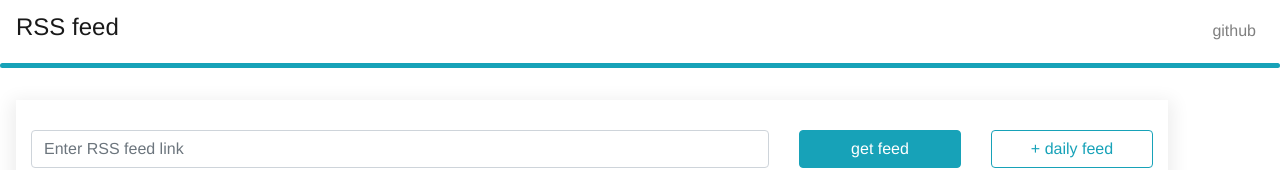
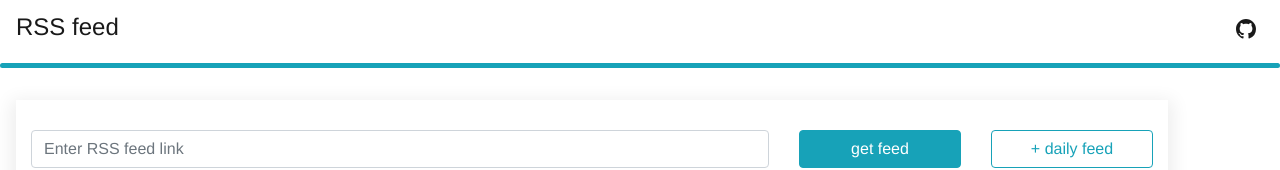
Before and after one commit to anastr0/RSS-feed-aggregator-client, a Vue app: page / in a window 1280 px wide. Shown: the top 170 px of the page. Built offline with nearby package versions, Linux system fonts and the light colour scheme; no server answers.

Commit message:
github icon

```diff
--- a/src/components/Layout/Header.vue
+++ b/src/components/Layout/Header.vue
@@ -6,9 +6,10 @@
       <b-navbar-nav class="ml-auto">
         <b-nav-form>
           <b-nav-item
-            href="https://github.com/anaswaratrajan/RSS-feed-aggregator-client"
-            >github</b-nav-item
-          >
+          href="https://github.com/anaswaratrajan/RSS-feed-aggregator-client"
+          active
+          > <b-icon icon="github" aria-hidden="true"></b-icon></b-nav-item
+        >
         </b-nav-form>
       </b-navbar-nav>
     </b-navbar>
```
